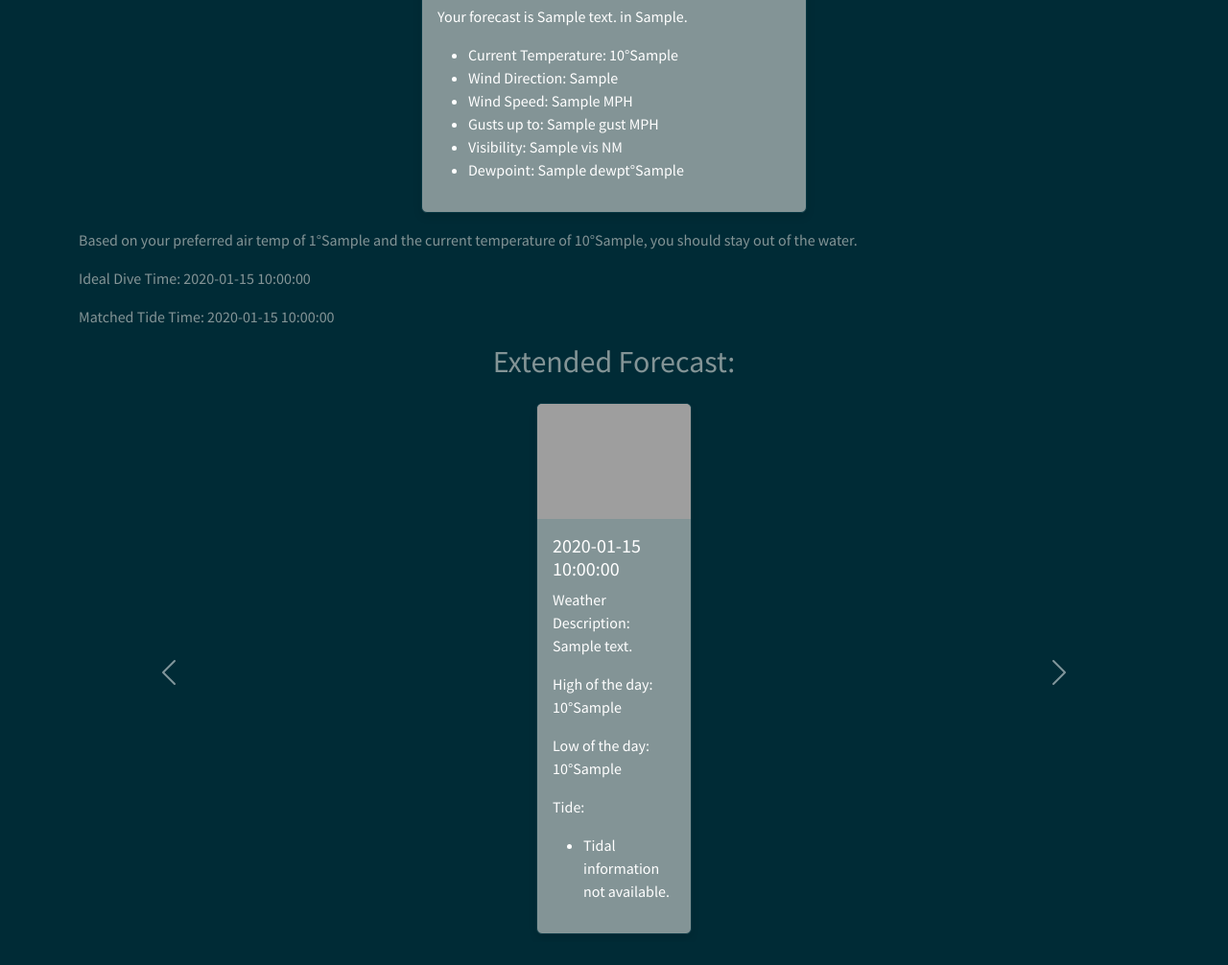
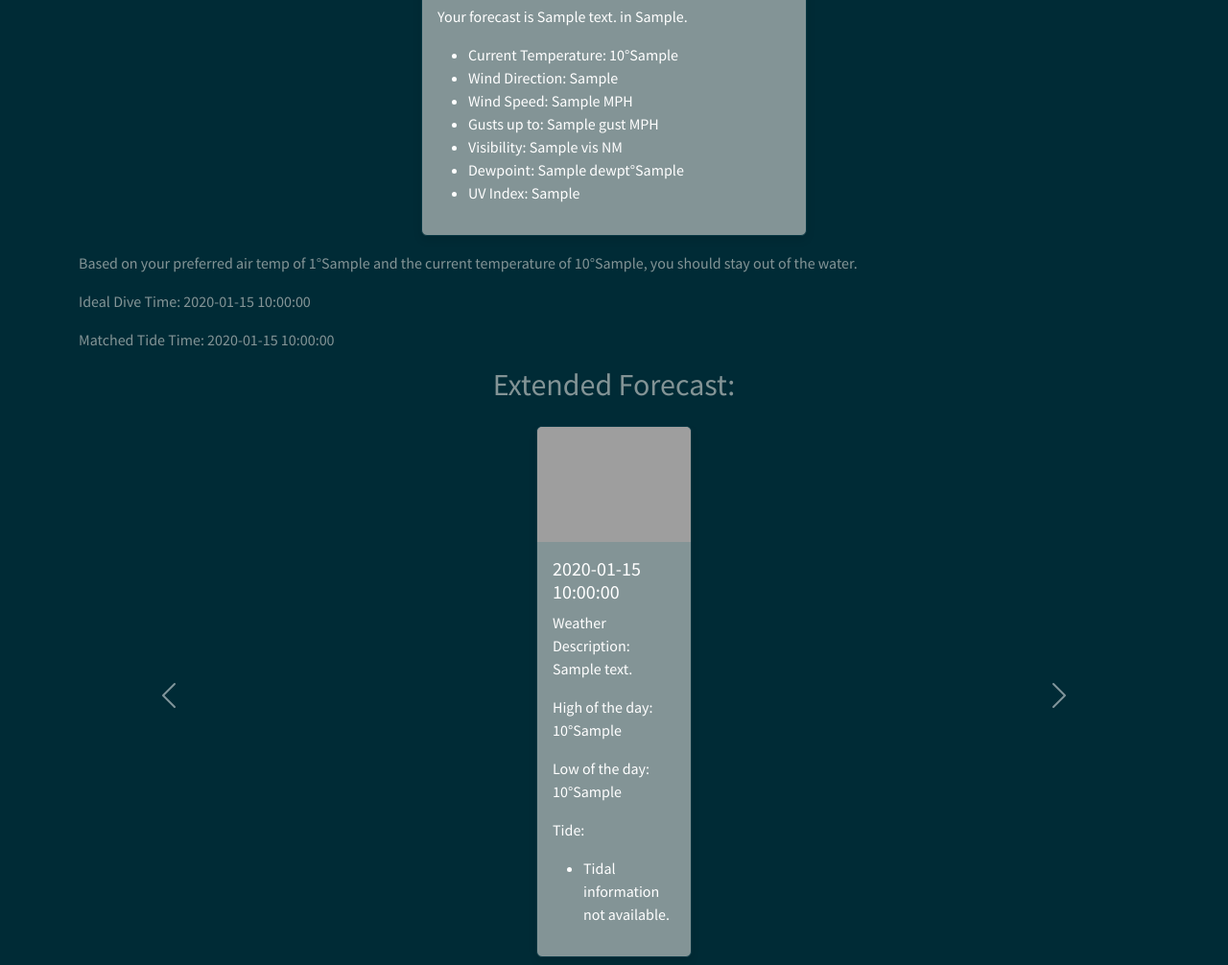
Before and after one commit to pllomba90/divecast, a Flask app: template templates/home.html in a window 1280 px wide. Shown: the part 504-1510 px from the top of the page at 96% size. Before the commit the page ends 1478 px from the top, so only its background shows below. Run offline with Flask 3, Linux system fonts and the light colour scheme; tables that the repository leaves empty hold one stand-in row (values such as "Sample post"); the template is opened without the code that fills it: values that come from a table or form of the project are taken from there, most other values are stand-ins (such as "Sample title", 1, 10 or a date in 2020); some libraries are stand-ins or nearby versions; grey boxes are pictures that could not be loaded.

Commit message:
Added additional weather info

```diff
--- a/templates/home.html
+++ b/templates/home.html
@@ -34,6 +34,7 @@
             <li>Gusts up to: {{ weather['data'][0]['gust'] }} MPH</li>
             <li>Visibility: {{ weather['data'][0]['vis'] }} NM</li>
             <li>Dewpoint: {{ weather['data'][0]['dewpt'] }}&deg;{{ user.preference.temp_unit }}</li>
+            <li>UV Index: {{ weather['data'][0]['uv'] }}</li>
         </ul>
         </div>
     </div>
--- a/templates/single_forecast.html
+++ b/templates/single_forecast.html
@@ -21,6 +21,7 @@
         <li>Gusts up to: {{ forecast['wind_gust_spd'] }} MPH</li>
         <li>Visibility: {{ forecast['vis'] }} NM</li>
         <li>Dewpoint: {{ forecast['dewpt'] }}&deg;{{ user.preference.temp_unit }}</li>
+        <li>UV Index: {{ forecast['uv'] }}</li>
     </ul>
     </div>
 </div>
```
